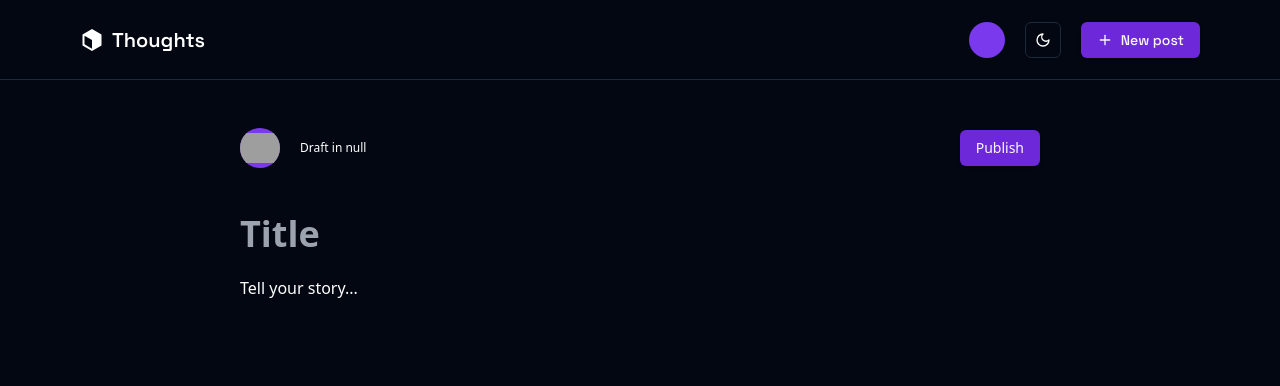
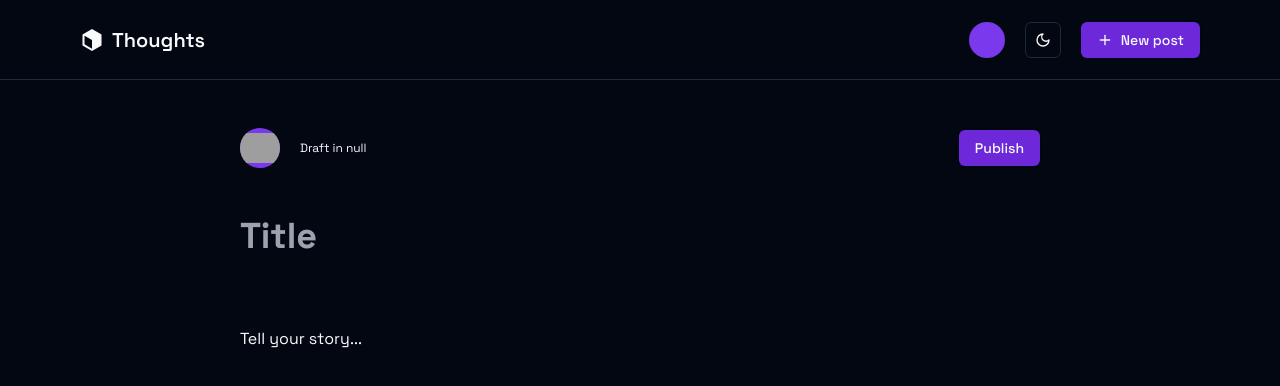
Before and after one commit to YuvanX/thoughts, a React (Vite) app in the folder frontend/: page /newpost in a window 1280 px wide. Shown: the top 386 px of the page. Built offline with nearby package versions, Linux system fonts and the light colour scheme; grey boxes are pictures that could not be loaded.

Commit message:
Fixed minor bugs

```diff
--- a/frontend/src/index.css
+++ b/frontend/src/index.css
@@ -1,15 +1,9 @@
 @import url('https://fonts.googleapis.com/css2?family=Julius+Sans+One&family=Space+Grotesk:wght@300..700&display=swap');
+
 @tailwind base;
 @tailwind components;
 @tailwind utilities;
 
-html, body {
-  @apply m-0 p-0 text-white h-full;
-
-}
-#root {
-  @apply min-h-screen;
-}
 @layer base {
   :root {
     --background: 0 0% 100%;
@@ -70,7 +64,7 @@ html, body {
 
 @layer base {
   html, body {
-    @apply h-full m-0 p-0;
+    @apply h-full m-0 p-0 font-space;
   }
   * {
     @apply border-border;
--- a/frontend/src/pages/EditorPage.tsx
+++ b/frontend/src/pages/EditorPage.tsx
@@ -3,7 +3,6 @@ import TipTap from "@/components/TipTap";
 import { Alert, AlertDescription, AlertTitle } from "@/components/ui/alert";
 import { Avatar } from "@/components/ui/avatar";
 import { Button } from "@/components/ui/button";
-import { Input } from "@/components/ui/input";
 import { BACKEND_URL } from "@/config";
 import { AvatarFallback, AvatarImage } from "@radix-ui/react-avatar";
 import axios from "axios";
@@ -36,7 +35,7 @@ const EditorPage = () => {
       return;
     }
     try {
-       await axios.post(
+      await axios.post(
         `${BACKEND_URL}/api/v1/blog`,
         {
           title: title,
@@ -67,24 +66,36 @@ const EditorPage = () => {
               <div>
                 <Avatar className="bg-customColor text-white items-center justify-center">
                   <AvatarImage src="lol" />
-                  <AvatarFallback>{localStorage.getItem("name")?.[0]}</AvatarFallback>
+                  <AvatarFallback>
+                    {localStorage.getItem("name")?.[0]}
+                  </AvatarFallback>
                 </Avatar>
               </div>
               <div>
                 <div>{localStorage.getItem("name")}</div>
-                <div className="text-xs">{`Draft in ${localStorage.getItem("name")}`}</div>
+                <div className="text-xs">{`Draft in ${localStorage.getItem(
+                  "name"
+                )}`}</div>
               </div>
             </div>
-            <Button className="min-w-20"  onClick={handlePublish}>{isPublishing ? <span className="loading loading-dots loading-md"></span> : "Publish"}</Button>
+            <Button className="min-w-20" onClick={handlePublish}>
+              {isPublishing ? (
+                <span className="loading loading-dots loading-md"></span>
+              ) : (
+                "Publish"
+              )}
+            </Button>
           </div>
         </div>
         <div className="flex justify-center">
           <div className="w-[800px] space-y-6">
-            <Input
-              className="!text-4xl !shadow-none !font-bold !border-none !px-0 focus-visible:ring-0 mt-6"
+            <textarea
+              className="w-full text-4xl bg-background font-bold border-none px-0 shadow-none resize-none focus:ring-0 focus:outline-none mt-6 overflow-x-hidden overflow-y-hidden"
               placeholder="Title"
               onChange={(e) => setTitle(e.target.value)}
               value={title}
+              rows={2}
+              maxLength={100}
             />
             <TipTap onContentChange={setContent} />
           </div>
```
